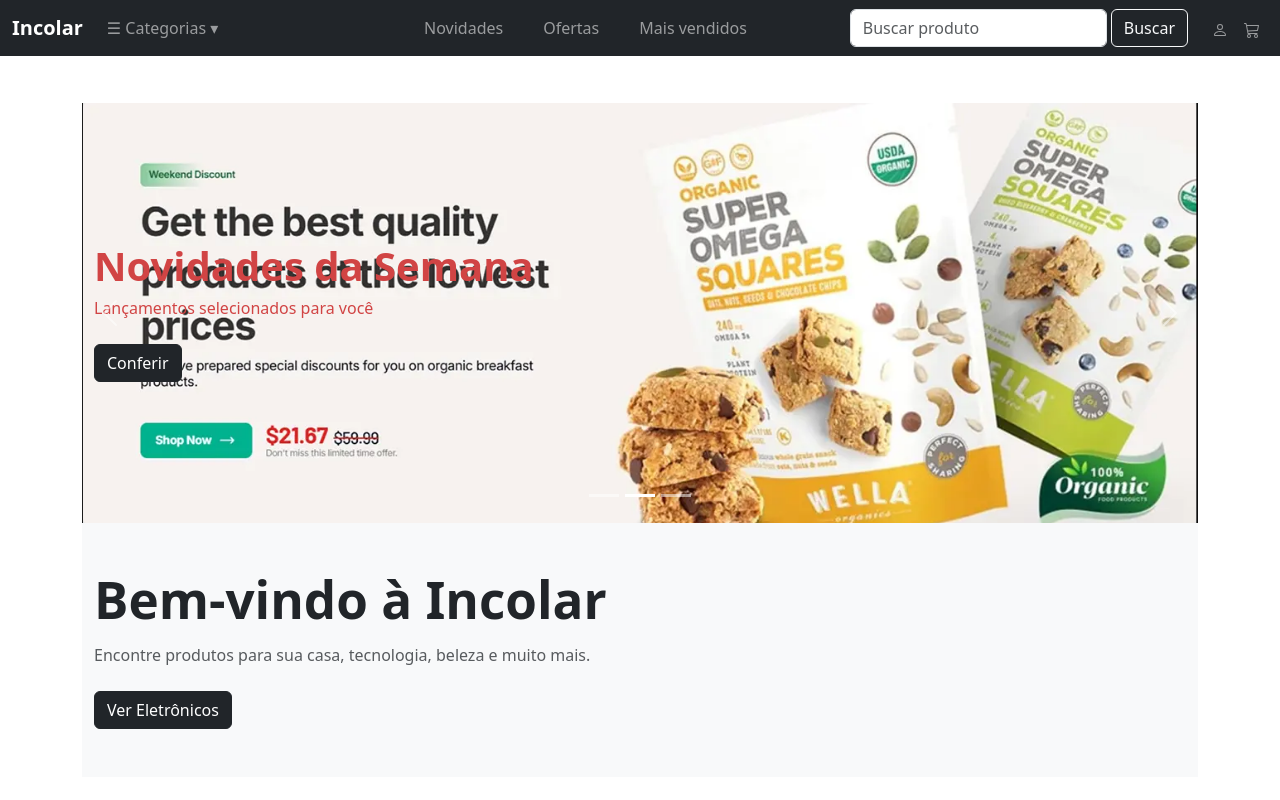
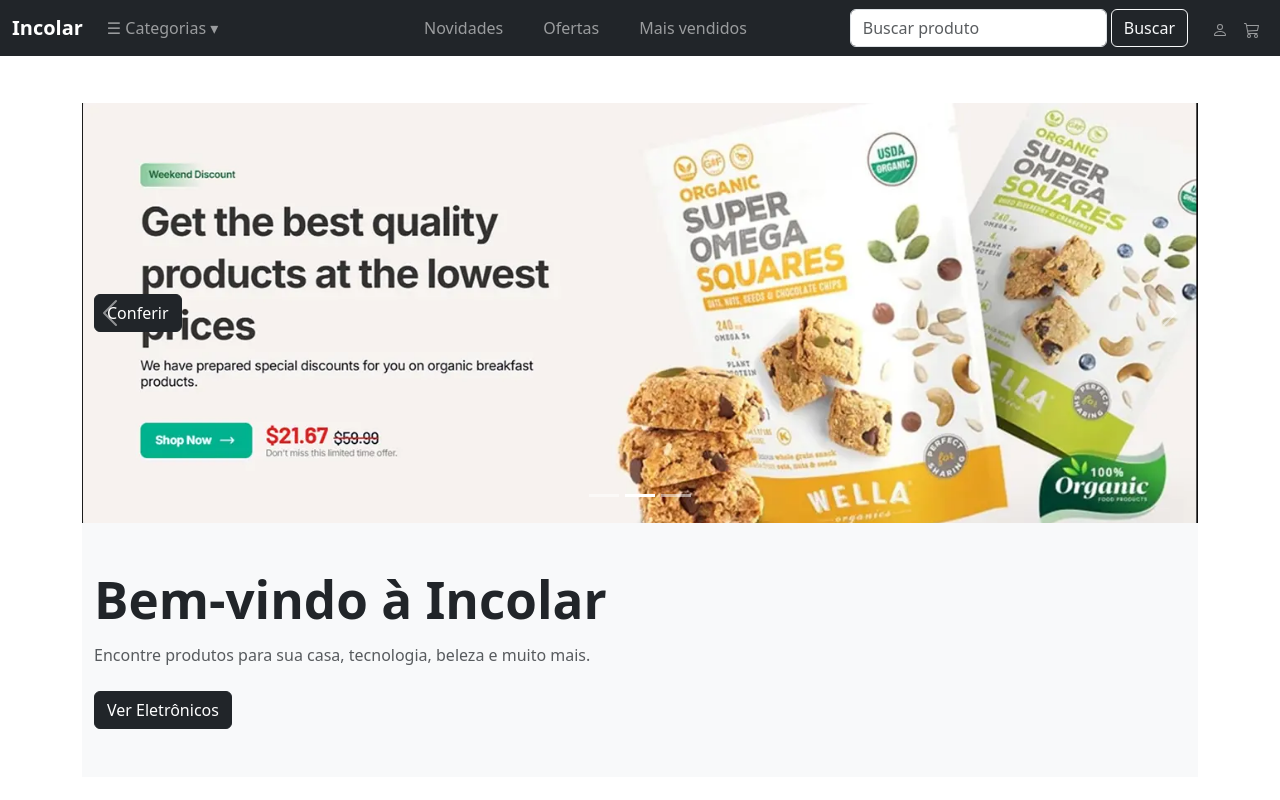
Before and after one commit to dcs30000/landingPage-reactjsBootstrap, a React (Vite) app: page / in a window 1280 px wide. Shown: the top 800 px of the page. Built offline with nearby package versions, Linux system fonts and the light colour scheme.

Commit message:
retirando o texto h1 e p do carousel

```diff
--- a/src/pages/Home/Home.jsx
+++ b/src/pages/Home/Home.jsx
@@ -13,8 +13,8 @@ function Home() {
           <Carousel.Item>
             <div className="hero-slide hero-slide-1">
               <Container>
-                <h1>Bem-vindo à Incolar</h1>
-                <p>Os melhores produtos para sua casa e tecnologia</p>
+                {/*<h1>Bem-vindo à Incolar</h1>
+                <p>Os melhores produtos para sua casa e tecnologia</p>*/}
                 <Button as={Link} to="/ofertas" variant="dark">
                   Ver Ofertas
                 </Button>
@@ -25,8 +25,8 @@ function Home() {
           <Carousel.Item>
             <div className="hero-slide hero-slide-2">
               <Container>
-                <h1>Novidades da Semana</h1>
-                <p>Lançamentos selecionados para você</p>
+                {/*<h1>Novidades da Semana</h1>
+                <p>Lançamentos selecionados para você</p>*/}
                 <Button as={Link} to="/novidades" variant="dark">
                   Conferir
                 </Button>
@@ -37,8 +37,8 @@ function Home() {
           <Carousel.Item>
              <div className="hero-slide hero-slide-3">
               <Container>
-                <h1>Novidades da Semana</h1>
-                <p>Lançamentos selecionados para você</p>
+                {/*<h1>Novidades da Semana</h1>
+                <p>Lançamentos selecionados para você</p>*/}
                 <Button as={Link} to="/novidades" variant="dark">
                   Conferir
                 </Button>
```
